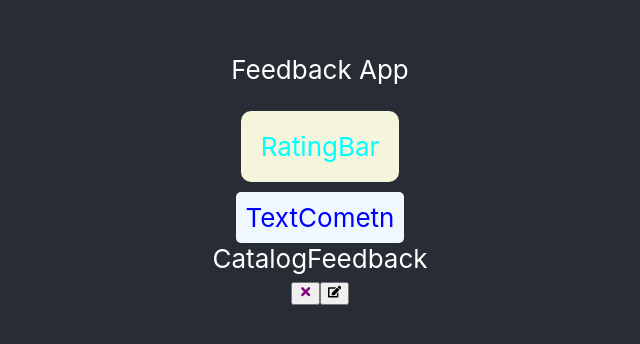
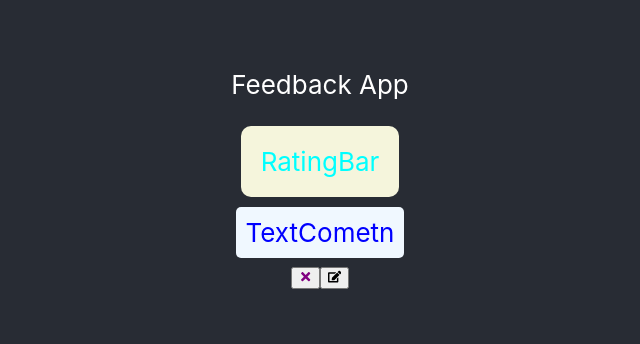
Before and after one commit to nikindtmas1/Feedback-Rating, a React (Create React App) app in the folder client/: page / in a window 1280 px wide. Shown: the part 234-578 px from the top of the page, without its empty margins (320-960 px from the left). Built offline with nearby package versions, Linux system fonts and the light colour scheme.

Commit message:
Update CatalogFeedback

```diff
--- a/client/src/Components/CatalogFeedback.js
+++ b/client/src/Components/CatalogFeedback.js
@@ -4,7 +4,7 @@ import FeedbackItem from "./FeedbackItem";
 const CatalogFeedback = () => {
   return (
     <div className="catalog-container">
-      <div>CatalogFeedback</div>
+      {/* <div>CatalogFeedback</div> */}
       <FeedbackItem />
     </div>
   );
```
